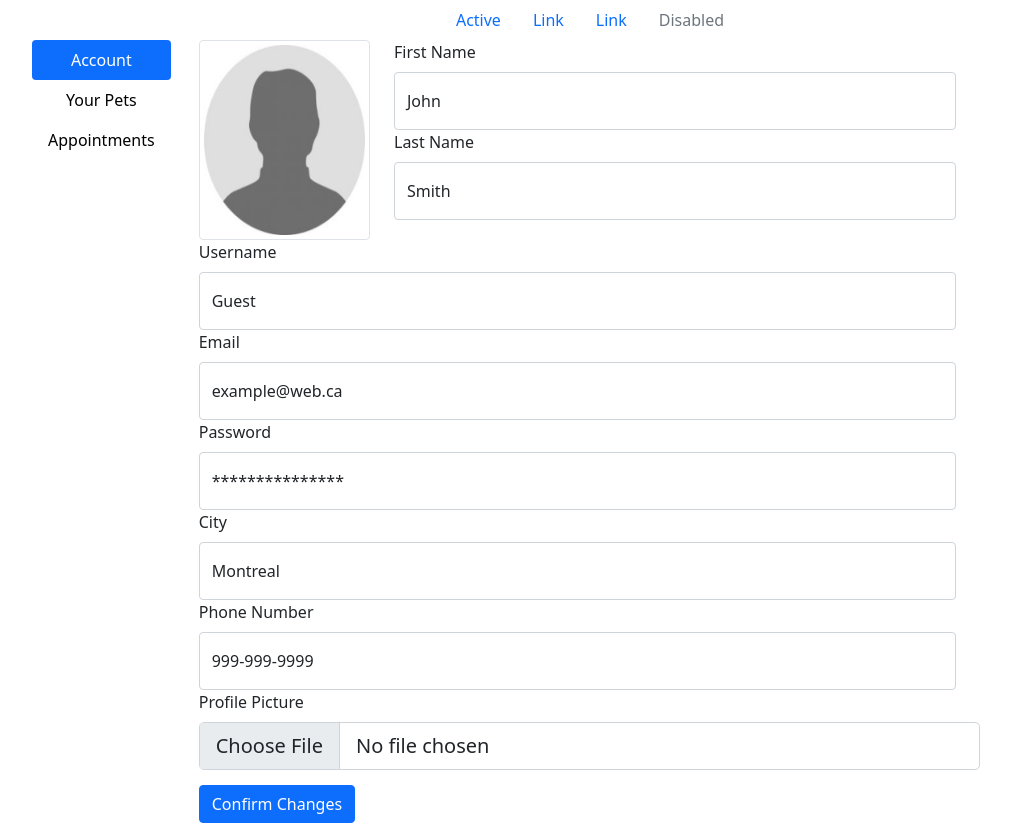
After one commit to AngelNorStou/AnimalMart, a PHP site: page /user_profile.php in a window 1280 px wide. The commit adds this page. Shown: the whole page, without its empty margins (50-1061 px from the left). Run offline with PHP 8.4, Linux system fonts and the light colour scheme.

Commit message:
User Profile

```diff
--- a/account.css
+++ b/account.css
@@ -1,13 +1,20 @@
-.userForms
+#v-pills-tabContent
 {
-	width: 60%;
-	padding-right: var(--bs-gutter-x,.75rem);
-	padding-left: var(--bs-gutter-x,.75rem);
-	margin-right: auto;
-	margin-left: auto;
-	background-color: #adf5ea;
-	padding: 2%;
-	border: 5px solid #adf5ea;
-	border-radius: 5px;
+	width: 70%;
+}
+
+.img-thumbnail
+{
+	width: 200px;
+	height: 200px;
+}
+
+#profilePicture
+{
+	margin-left: calc(var(--bs-gutter-x)/ 2);
+}
+
+#updateButton
+{
 	margin-top: 2%;
 }
--- a/login.php
+++ b/login.php
@@ -13,7 +13,7 @@
 
 	<link href="https://cdn.jsdelivr.net/npm/bootstrap@5.0.0-beta3/dist/css/bootstrap.min.css" rel="stylesheet" integrity="sha384-eOJMYsd53ii+scO/bJGFsiCZc+5NDVN2yr8+0RDqr0Ql0h+rP48ckxlpbzKgwra6" crossorigin="anonymous">
 
-	<link href="account.css" rel="stylesheet" >
+	<link href="sign_in_out.css" rel="stylesheet" >
 
 	<title>Login to AnimalMart!</title>
 </head>
--- a/signup.php
+++ b/signup.php
@@ -13,9 +13,9 @@
 
 	<link href="https://cdn.jsdelivr.net/npm/bootstrap@5.0.0-beta3/dist/css/bootstrap.min.css" rel="stylesheet" integrity="sha384-eOJMYsd53ii+scO/bJGFsiCZc+5NDVN2yr8+0RDqr0Ql0h+rP48ckxlpbzKgwra6" crossorigin="anonymous">
 
-	<link href="account.css" rel="stylesheet" >
+	<link href="sign_in_out.css" rel="stylesheet">
 
-	<title>Login to AnimalMart!</title>
+	<title>Join AnimalMart!</title>
 </head>
 <body>
 <div class="container">
--- /dev/null
+++ b/user_profile.php
@@ -0,0 +1,132 @@
+<?php
+
+
+
+?>
+ <!DOCTYPE html>
+<html>
+<head>
+    <meta charset="utf-8">
+    <meta name="viewport" content="width=device-width, initial-scale=1">
+
+ 	<script src="https://cdn.jsdelivr.net/npm/bootstrap@5.0.0-beta3/dist/js/bootstrap.bundle.min.js" integrity="sha384-JEW9xMcG8R+pH31jmWH6WWP0WintQrMb4s7ZOdauHnUtxwoG2vI5DkLtS3qm9Ekf" crossorigin="anonymous"></script>
+
+	<link href="https://cdn.jsdelivr.net/npm/bootstrap@5.0.0-beta3/dist/css/bootstrap.min.css" rel="stylesheet" integrity="sha384-eOJMYsd53ii+scO/bJGFsiCZc+5NDVN2yr8+0RDqr0Ql0h+rP48ckxlpbzKgwra6" crossorigin="anonymous">
+
+	<link href="account.css" rel="stylesheet" >
+
+	<title>View Account</title>
+</head>
+<body>
+<div class="container">
+	<ul class="nav justify-content-center">
+	  <li class="nav-item">
+	    <a class="nav-link active" aria-current="page" href="#">Active</a>
+	  </li>
+	  <li class="nav-item">
+	    <a class="nav-link" href="#">Link</a>
+	  </li>
+	  <li class="nav-item">
+	    <a class="nav-link" href="#">Link</a>
+	  </li>
+	  <li class="nav-item">
+	    <a class="nav-link disabled" href="#" tabindex="-1" aria-disabled="true">Disabled</a>
+	  </li>
+	</ul>
+</div>
+<div class="container">
+<div class="d-flex align-items-start">
+  <div class="nav flex-column nav-pills me-3" id="v-pills-tab" role="tablist" aria-orientation="vertical">
+    <button class="nav-link active" id="accountDetailsTab" data-bs-toggle="pill" data-bs-target="#accountDetails" type="button" role="tab" aria-controls="accountDetails" aria-selected="true">Account</button>
+    <button class="nav-link" id="petDetailsTab" data-bs-toggle="pill" data-bs-target="#petDetails" type="button" role="tab" aria-controls="petDetails" aria-selected="false">Your Pets</button>
+    <button class="nav-link" id="appointmentDetailsTab" data-bs-toggle="pill" data-bs-target="#appointmentDetails" type="button" role="tab" aria-controls="appointmentDetails" aria-selected="false">Appointments</button>
+  </div>
+  <div class="tab-content" id="v-pills-tabContent">
+    <div  class="tab-pane fade show active" id="accountDetails" role="tabpanel" aria-labelledby="accountDetailsTab">
+		<div class="container">
+			<form>
+				<div class="row">
+				    <div class="col-3">
+			      		<img src="Images/guest.jpg" class="img-thumbnail" alt="...">
+			    	</div>
+				    <div class="col-sm">
+					    <label class="form-label">First Name</label>
+					    <div class="form-floating">
+						  <input type="text" class="form-control" id="firstNameEdit" placeholder="John">
+						  <label for="firstNameEdit">John</label>
+						</div>
+				    <div class="">
+				    <label class="form-label">Last Name</label>
+					    <div class="form-floating">
+						  <input type="text" class="form-control" id="lastNameEdit" placeholder="Smith">
+						  <label for="lastNameEdit">Smith</label>
+			    	</div>
+			    	</div>
+				</div>
+			</div>
+			  <div class="row">
+				    <div class="col-sm">
+				    <label class="form-label">Username</label>
+					    <div class="form-floating">
+						  <input type="text" class="form-control" id="usernameEdit" placeholder="Guest">
+						  <label for="usernameEdit">Guest</label>
+			    	</div>
+				</div>
+			  </div>
+			  <div class="row">
+				    <div class="col-sm">
+				    <label class="form-label">Email</label>
+					    <div class="form-floating">
+						  <input type="email" class="form-control" id="emailEdit" placeholder="example@web.ca">
+						  <label for="emailEdit">example@web.ca</label>
+			    	</div>
+				</div>
+			  </div>
+			  <div class="row">
+				    <div class="col-sm">
+				    <label class="form-label">Password</label>
+					    <div class="form-floating">
+						  <input type="password" class="form-control" id="passwordEdit" placeholder="***">
+						  <label for="passwordEdit">***************</label>
+			    	</div>
+				</div>
+			  </div>
+			  <div class="row">
+				    <div class="col-sm">
+				    <label class="form-label">City</label>
+					    <div class="form-floating">
+						  <input type="email" class="form-control" id="cityEdit" placeholder="Montreal">
+						  <label for="cityEdit">Montreal</label>
+			    	</div>
+				</div>
+			  </div>
+			  <div class="row">
+				    <div class="col-sm">
+				    <label class="form-label">Phone Number</label>
+					    <div class="form-floating">
+						  <input type="tel" class="form-control" id="phoneEdit" placeholder="999-999-9999">
+						  <label for="phoneEdit">999-999-9999</label>
+			    	</div>
+				</div>
+			  </div>
+			  <div class="row">
+				<label  class="form-label">Profile Picture</label>
+				<input class="form-control form-control-lg" id="profilePicture" type="file" />
+			  </div>
+
+			  	<button id="updateButton" type="submit" class="btn btn-primary">Confirm Changes</button>
+
+			</form>
+		</div>
+    </div>
+    <div class="tab-pane fade" id="petDetails" role="tabpanel" aria-labelledby="petDetailsTab">
+
+    </div>
+    <div class="tab-pane fade" id="appointmentDetails" role="tabpanel" aria-labelledby="appointmentDetailsTab">
+
+    </div>
+  </div>
+</div>
+</div>
+</body>
+</html>
```
Also changed, not shown: sign_in_out.css (added, +13 -0 lines), Images/guest.jpg (added).
